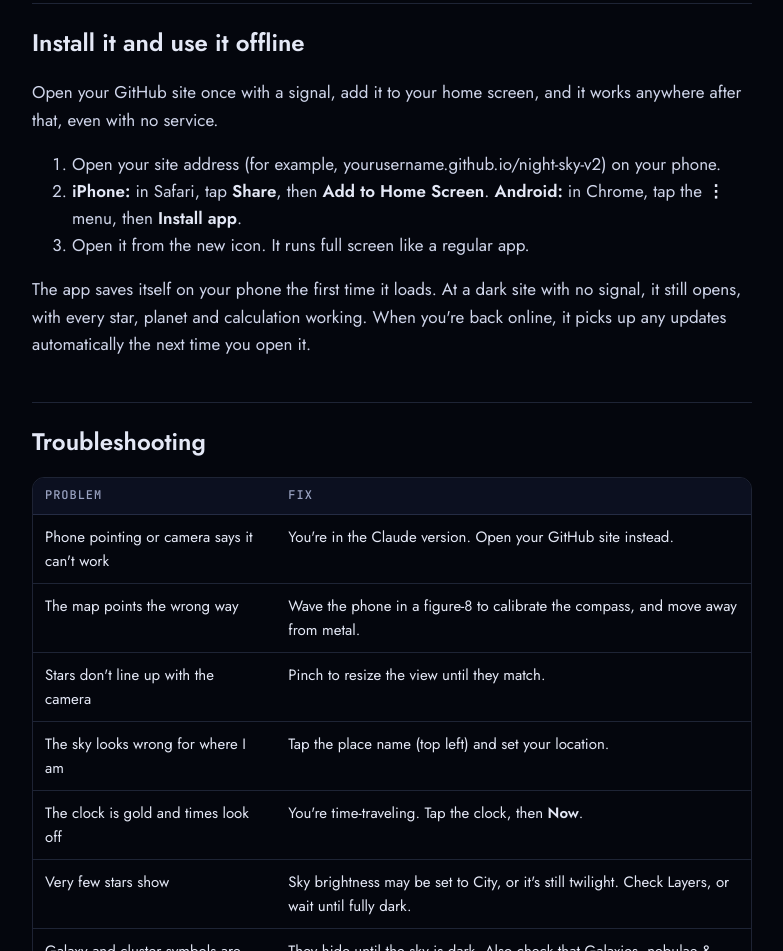
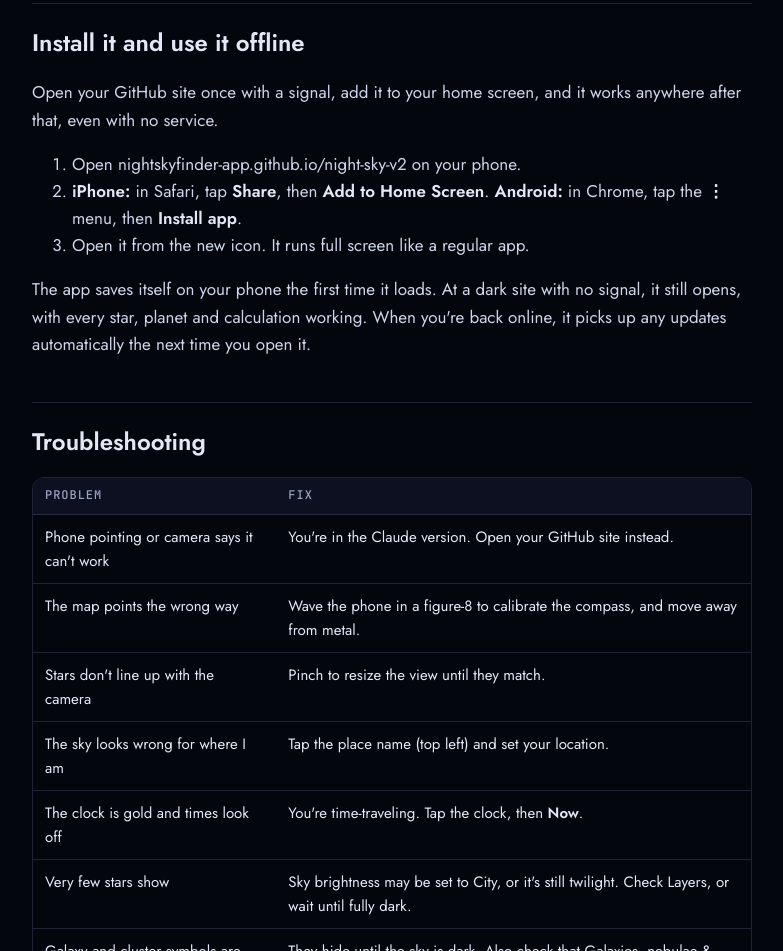
Before and after one commit to nightskyfinder-app/night-sky-2, a plain HTML site: page guide.html in a window 1280 px wide. Shown: the part 5539-6490 px from the top of the page, without its empty margins (248-1031 px from the left). Drawn offline with Linux system fonts and the light colour scheme.

Commit message:
Add files via upload

```diff
--- a/guide.html
+++ b/guide.html
@@ -220,7 +220,7 @@ nav.toc a { text-decoration:none; }
 <h2 id="install-it-and-use-it-offline">Install it and use it offline</h2>
 <p>Open your GitHub site once with a signal, add it to your home screen, and it works anywhere after that, even with no service.</p>
 <ol>
-<li>Open your site address (for example, yourusername.github.io/night-sky-v2) on your phone.</li>
+<li>Open nightskyfinder-app.github.io/night-sky-v2 on your phone.</li>
 <li><strong>iPhone:</strong> in Safari, tap <strong>Share</strong>, then <strong>Add to Home Screen</strong>. <strong>Android:</strong> in Chrome, tap the <strong>⋮</strong> menu, then <strong>Install app</strong>.</li>
 <li>Open it from the new icon. It runs full screen like a regular app.</li>
 </ol>
```
Also changed, not shown: 1 other file.
